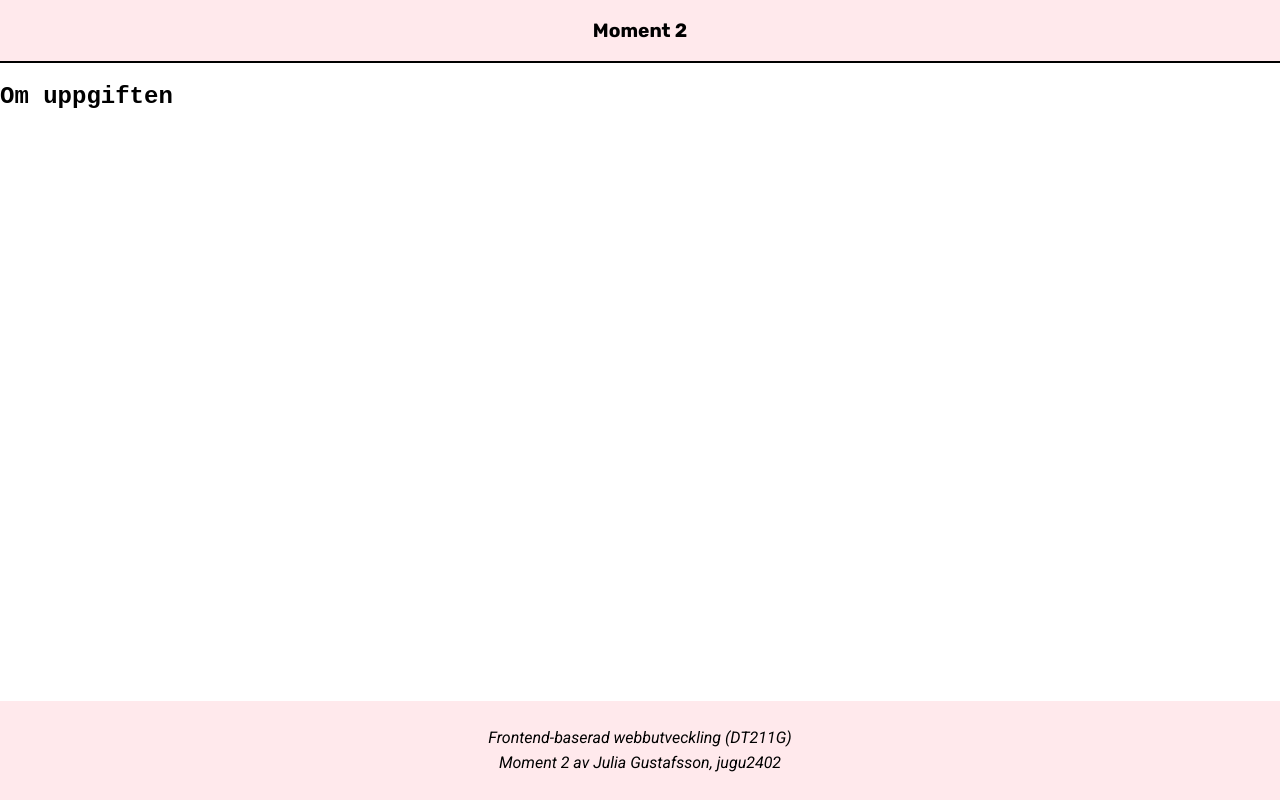
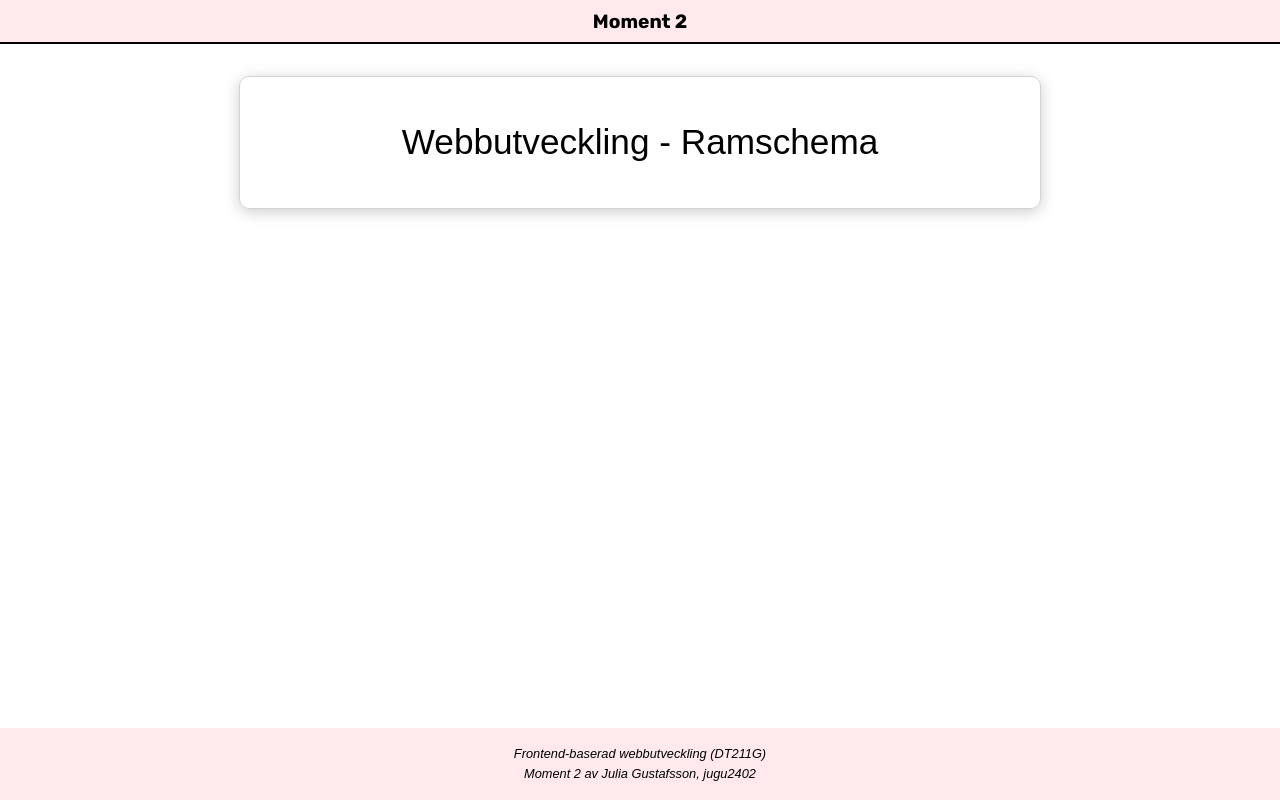
Before and after one commit to gustafsson96/dt211g-moment2, a website built with Parcel: page src/index.html in a window 1280 px wide. Built offline with nearby package versions, Linux system fonts and the light colour scheme.

Commit message:
Add and style main container for index.html

```diff
--- a/src/css/style.css
+++ b/src/css/style.css
@@ -24,15 +24,15 @@ body {
     font-size: 1.2em;
     color: #000;
     margin: 0.5em 0;
-    padding: 0.5em 0;
 }
 
 /* styling for footer */
 footer {
     background-color: #ffe9ec;
-    padding: 0.5em;
+    padding: 0.2em;
     margin-top: 1em;
-    font-family: "Roboto", Arial, Helvetica, sans-serif;
+    font-family: Arial, Helvetica, sans-serif;
+    font-size: 0.8em;
     line-height: 1.6;
     bottom: 0;
     margin-top: auto;
@@ -46,14 +46,31 @@ footer p {
 
 /* styling for index.html  */
 
-main {
-    font-family: 'Courier New', Courier, monospace;
+.main-container {
+    font-family: Arial, Helvetica, sans-serif;
+    margin: 2em auto;
+    padding: 1em;
+    width: 60%;
+    border: 1px solid lightgray;
+    box-shadow: 0px 3px 15px rgba(0,0,0,0.2);
+    border-radius: 10px;
 }
 
+.main-container h1 {
+    text-align: center;
+    font-size: 2.2em;
+    font-weight: lighter;
+}
 
 /* media query for screens larger than 1600px */
 @media (min-width: 1600px) {
-    .about {
+    main table {
         max-width: 1000px;
     }
 }
+
+@media (max-width: 768px) {
+    .main-container {
+        width: 80%;
+    }
+}
--- a/src/index.html
+++ b/src/index.html
@@ -20,9 +20,10 @@
             <a href="index.html">Moment 2</a>
     </header>
     <main>
-        <section class="about">
-            <h1>Om uppgiften</h1>
+        <section class="main-container">
+            <h1>Webbutveckling - Ramschema</h1>
         </section>
+
     </main>
     <footer>
         <div>
```
